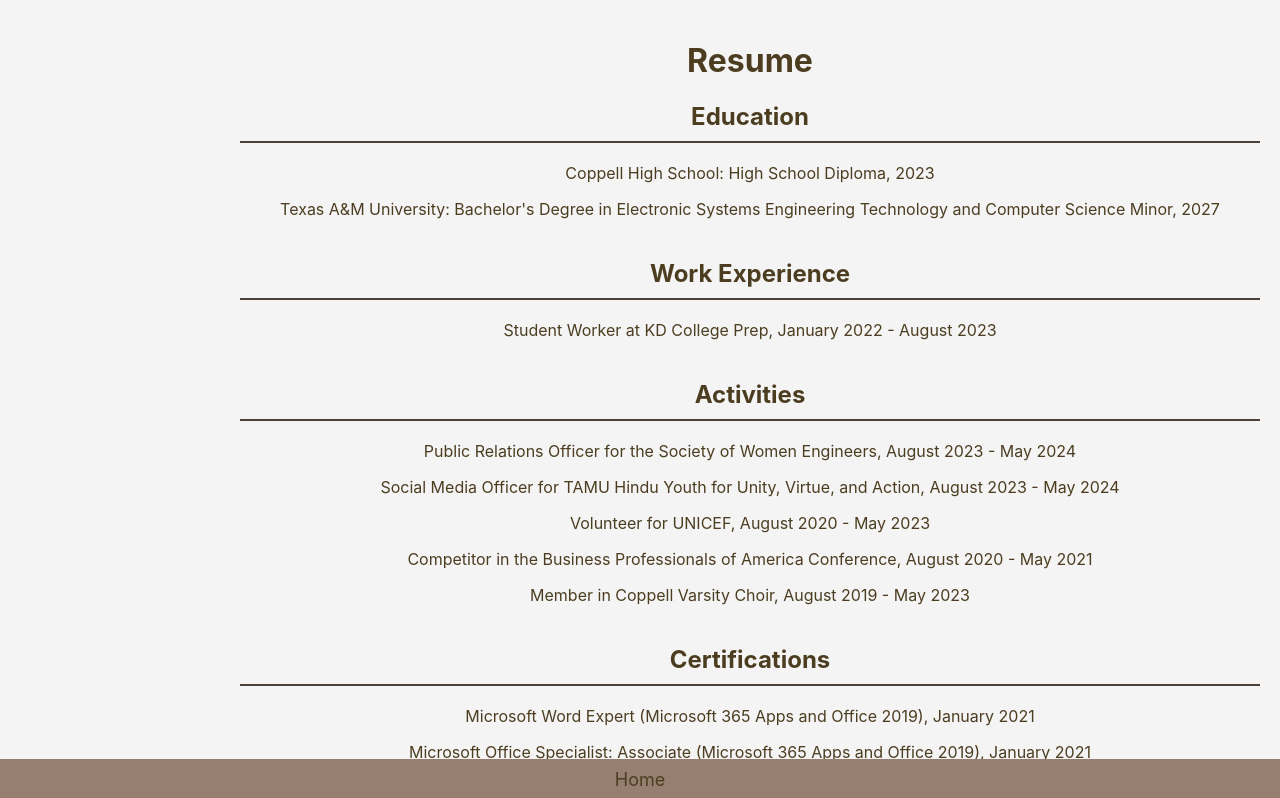
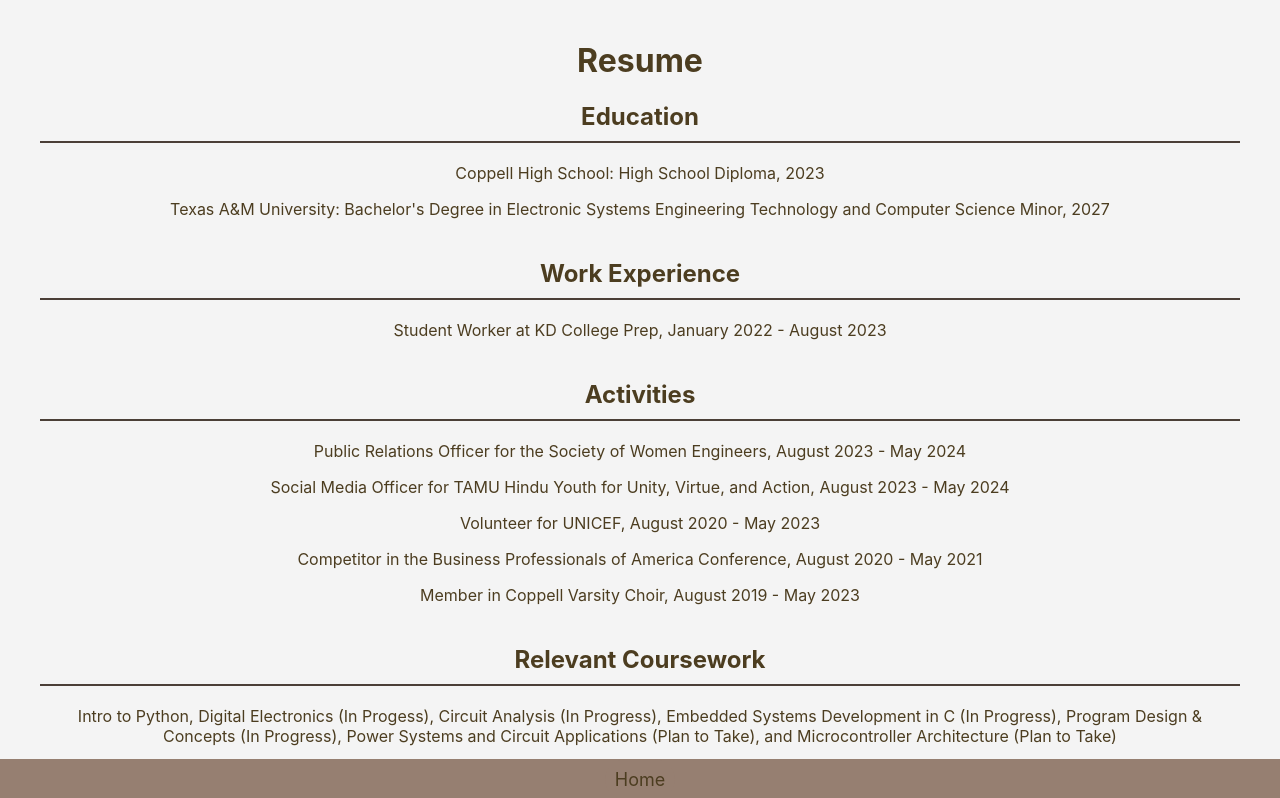
Before and after one commit to tejomaib/portfolio, a React (Create React App) app: page /#/resume in a window 1280 px wide. Shown: the top 798 px of the page. Built offline with nearby package versions, Linux system fonts and the light colour scheme.

Commit message:
resume width

```diff
--- a/src/components/Resume.css
+++ b/src/components/Resume.css
@@ -42,9 +42,10 @@
    }
 
   .resume-content {
-    margin-left: 220px; /* Adjust based on sidebar width */
+    margin-left: 20px; /* Adjust based on sidebar width */
+    margin-right: 20px;
     padding: 20px;
-    width: calc(100% - 220px);
+    width: calc(100% - 20px);
 
   }
 
--- a/src/components/Resume.js
+++ b/src/components/Resume.js
@@ -34,6 +34,10 @@
           <p>Competitor in the Business Professionals of America Conference, August 2020 - May 2021</p>
           <p>Member in Coppell Varsity Choir, August 2019 - May 2023</p>
         </section>
+        <section id="relevant-coursework" className="resume-section">
+          <h2>Relevant Coursework</h2>
+          <p>Intro to Python, Digital Electronics (In Progess), Circuit Analysis (In Progress), Embedded Systems Development in C (In Progress), Program Design & Concepts (In Progress), Power Systems and Circuit Applications (Plan to Take), and Microcontroller Architecture (Plan to Take)</p>
+        </section>
         <section id="certifications" className="resume-section">
           <h2>Certifications</h2>
           <p>Microsoft Word Expert (Microsoft 365 Apps and Office 2019), January 2021</p>
```
